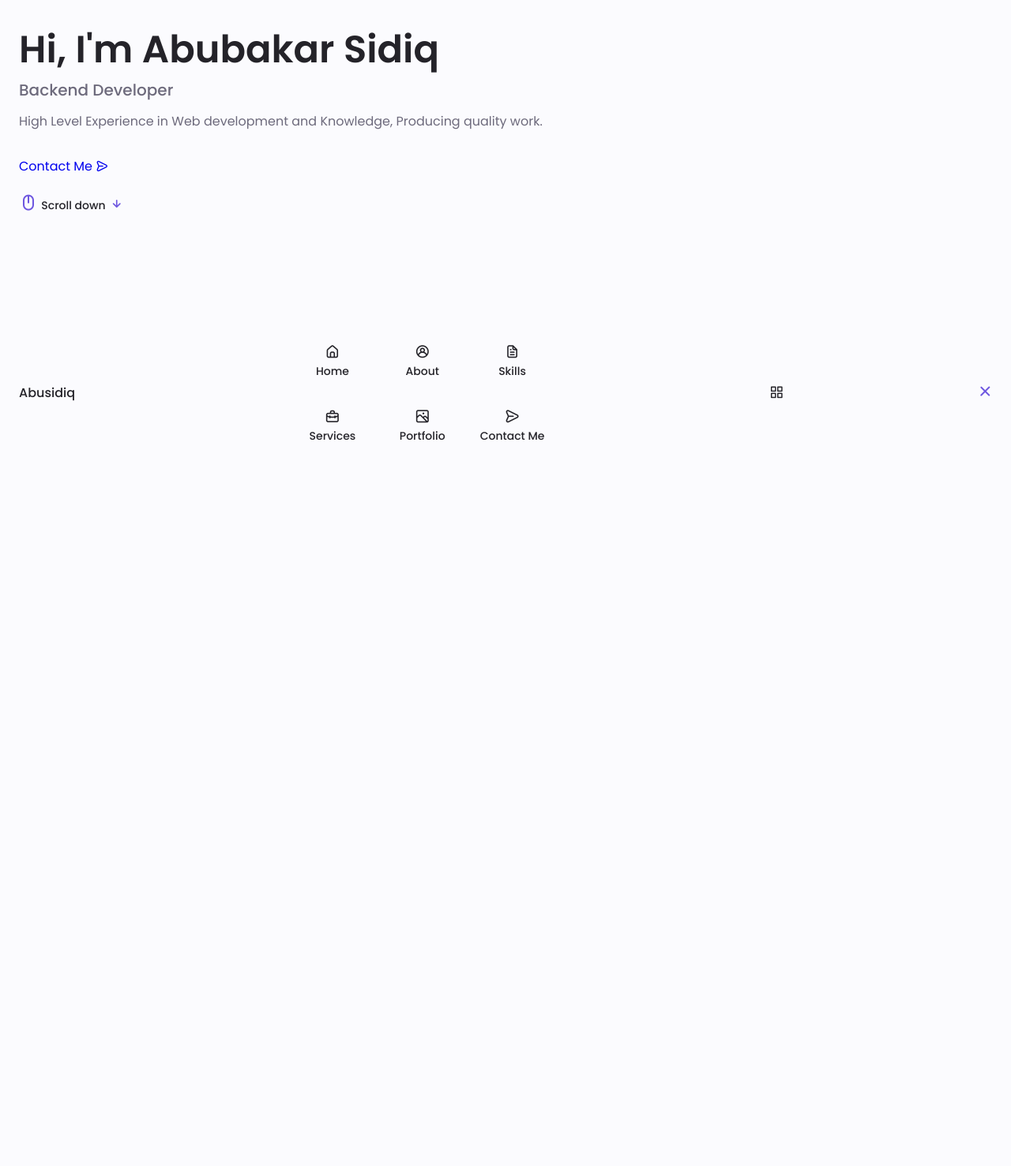
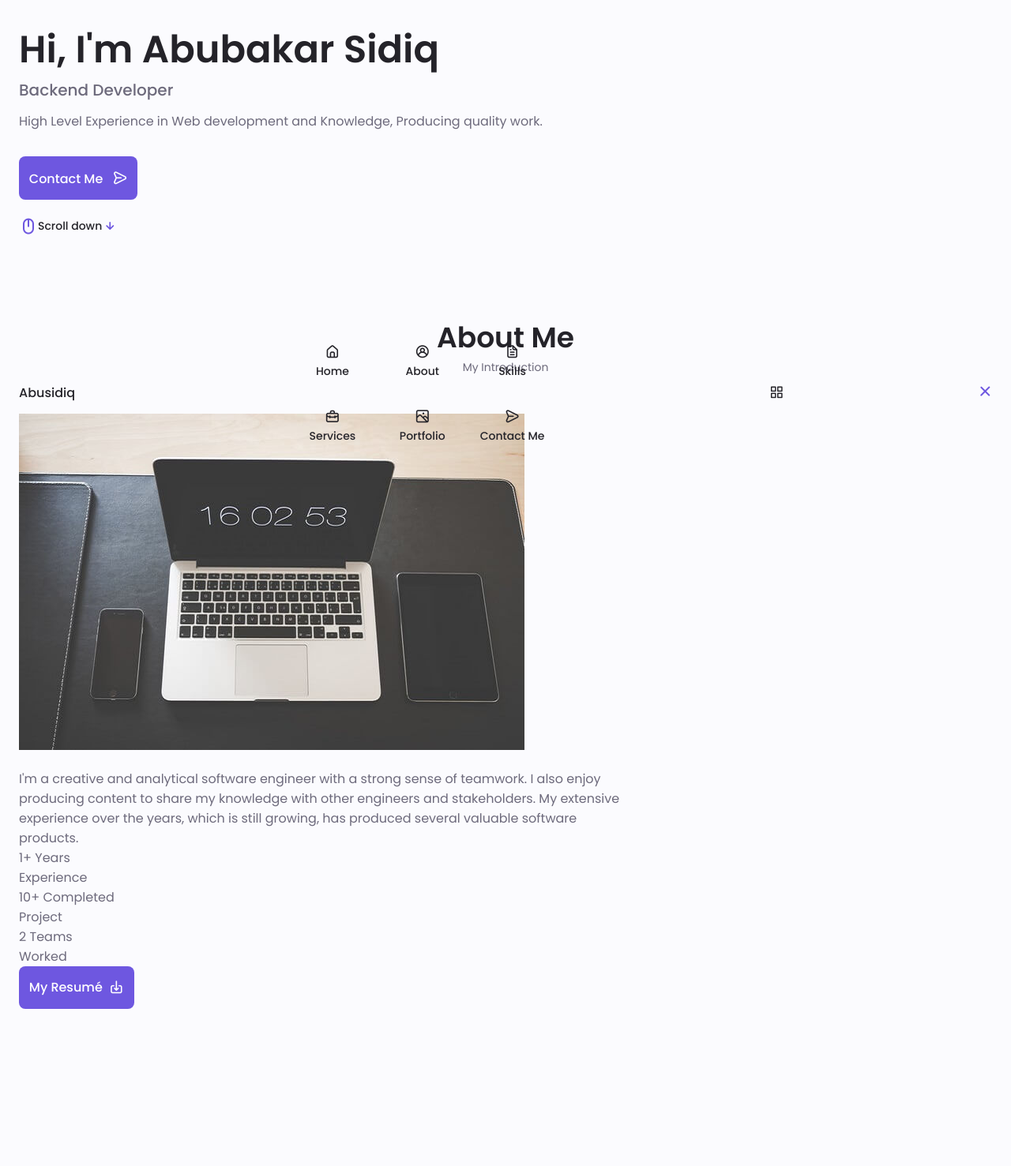
Before and after one commit to Ayoola32/Portfolio-Website, a PHP site: page / in a window 1280 px wide. Shown: the part 279-1756 px from the top of the page at 79% size. Before the commit the page ends 837 px from the top, so only its background shows below. Run offline with PHP 8.4, Linux system fonts and the light colour scheme.

Commit message:
buttons styles added and markup for about added

```diff
--- a/assets/css/styles.css
+++ b/assets/css/styles.css
@@ -326,7 +326,29 @@ img {
   font-size: 1.25rem;
 }
 /*==================== BUTTONS ====================*/
+.button{
+  display: inline-block;
+  background-color: var(--first-color);
+  color: #fff;
+  padding: .8rem;
+  border-radius: .5rem;
+  font-weight: var(--font-medium);
+}
 
+.button:hover{
+  background-color: var(--first-color-alt);
+}
+
+.button__icon{
+  font-size: 1.2rem;
+  margin-left: var(--mb-0-5);
+  transition: .3s;
+}
+
+.button--flex{
+  display: inline-flex;
+  align-items: center;
+}
 
 /*==================== ABOUT ====================*/
 
--- a/index.php
+++ b/index.php
@@ -130,7 +130,47 @@
 
             <!--==================== ABOUT ====================-->
             <section class="about section" id="about">
+                <h2 class="section__title">About Me</h2>
+                <span class="section__subtitle">My Introduction</span>
 
+                <div class="about__container container grid">
+                    <img src="assets/img/portfolio3.jpg" alt="" class="about__img">
+
+                    <div class="about__data">
+                        <p class="about__description">
+                            I'm a creative and analytical software engineer with a strong sense of teamwork.
+                            I also enjoy producing content to share my knowledge with other engineers and stakeholders.
+                            My extensive experience over the years, which is still growing, has produced several valuable software products.
+                        </p>
+
+                        <div class="about__info">
+                            <div>
+                                <span class="about__info-title">1+</span>
+                                <span class="about__info-name">Years <br> Experience</span>
+                            </div>
+                        </div>
+
+                        <div class="about__info">
+                            <div>
+                                <span class="about__info-title">10+</span>
+                                <span class="about__info-name">Completed <br> Project</span>
+                            </div>
+                        </div>
+
+                        <div class="about__info">
+                            <div>
+                                <span class="about__info-title">2</span>
+                                <span class="about__info-name">Teams <br> Worked</span>
+                            </div>
+                        </div>
+
+                        <div class="about__buttons">
+                            <a download="" href="assets/pdf/" class="button button--flex">
+                                My Resumé <i class="uil uil-download-alt button__icon"></i>
+                            </a>
+                        </div>
+                    </div>
+                </div>
             </section>
 
             <!--==================== SKILLS ====================-->
```
